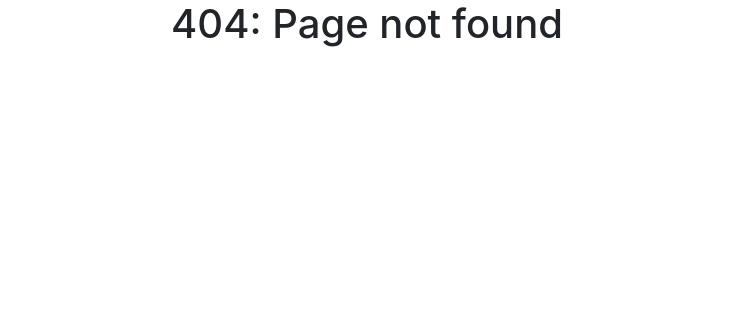
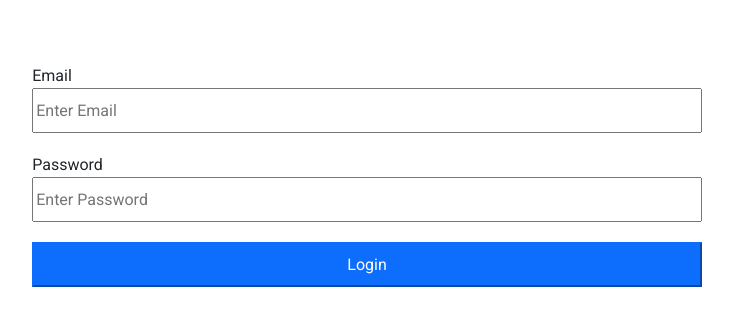
Before and after one commit to SDHeizler/ReactLoginProject, a React (Create React App) app: page /Login in a window 1280 px wide. Before the commit this address had no page. Shown: the top 326 px of the page, without its empty margins (273-1006 px from the left). Built offline with nearby package versions, Linux system fonts and the light colour scheme.

Commit message:
Added Not found route and changed route paths

```diff
--- a/src/App.js
+++ b/src/App.js
@@ -15,9 +15,9 @@ class App extends React.Component {
       <GlobalStateProvider>
         <Switch>
           <Route exact path='/ReactLoginProject' ><Home></Home></Route>
-          <Route path='/ReactLoginProject/Register' ><Register></Register></Route>
-          <Route exact path='/ReactLoginProject/Login' ><Login></Login></Route>
-          <Route path='/ReactLoginProject/Login/User' ><User></User></Route>
+          <Route path='/Register' ><Register></Register></Route>
+          <Route exact path='/Login' ><Login></Login></Route>
+          <Route path='/Login/User' ><User></User></Route>
           <Route path=''><NotFound></NotFound></Route>
         </Switch>
       </GlobalStateProvider>
--- a/src/Context/GlobalState.js
+++ b/src/Context/GlobalState.js
@@ -198,7 +198,7 @@ class GlobalStateProvider extends React.Component {
             })
             window.sessionStorage.setItem("id", JSON.stringify(this.state.UserID));
             window.sessionStorage.setItem("token", JSON.stringify(response.data.token));
-            this.props.history.push(`/ReactLoginProject/Login/User`);
+            this.props.history.push(`/Login/User`);
         })
         .catch((error) => {
             this.setState({
@@ -302,7 +302,7 @@ class GlobalStateProvider extends React.Component {
         let userId = JSON.parse(getId);
         let token = JSON.parse(getToken);
         if(!token){
-            this.props.history.push('/ReactLoginProject/Login')
+            this.props.history.push('/Login')
         }else{
             let res = await
         axios.get(`https://immense-fjord-31204.herokuapp.com/Login/User/${userId}`, {
@@ -324,7 +324,7 @@ class GlobalStateProvider extends React.Component {
         })
         .catch((error) => {
             console.log(error)
-            this.props.history.push('/ReactLoginProject/Login')
+            this.props.history.push('/Login')
         });
         return res;
         }
```
Also changed, not shown: 1 other file (tests, documents, lock files or other folders).
